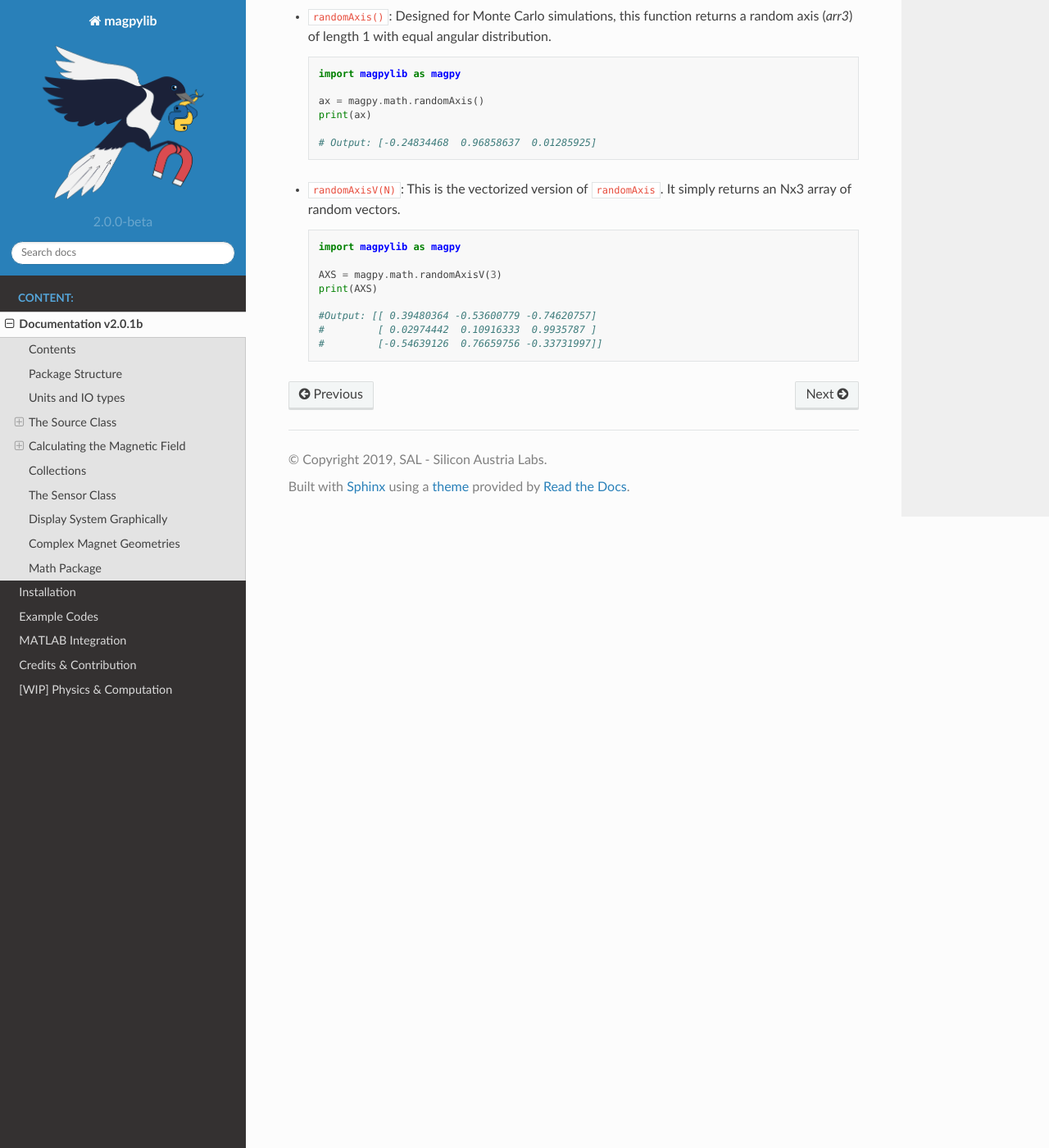
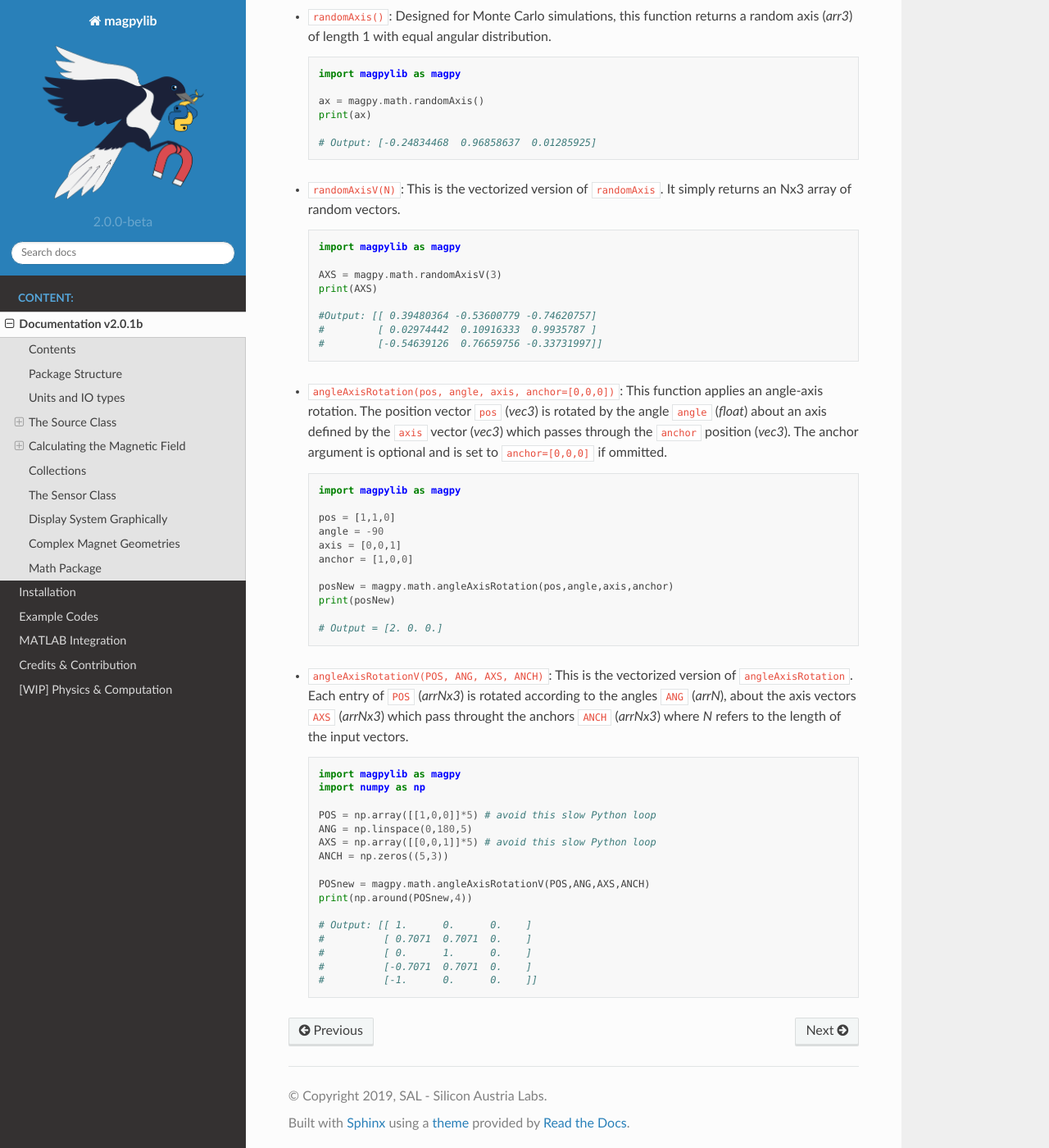
Before and after one commit to magpylib/magpylib, a Sphinx documentation site: the page built from docs/_pages/0_documentation.rst, in a window 1280 px wide and 1400 px high, scrolled down 13814 px. Shown: the whole window at 82% size. Built offline with Sphinx 7.4.7 and the Read the Docs theme 2.0.0, drawn with Linux system fonts in a browser that asks for light colours; formulas are drawn with MathJax 3; pages that are not in the unit, such as notebooks, are missing from menus; the version number is read from the project's files by our own code.

Commit message:
doku angleAxisRotation

```diff
--- a/docs/_pages/0_documentation.rst
+++ b/docs/_pages/0_documentation.rst
@@ -522,3 +522,42 @@ The math package provides several practical functions that relate angle-axis (qu
     #Output: [[ 0.39480364 -0.53600779 -0.74620757]
     #         [ 0.02974442  0.10916333  0.9935787 ]
     #         [-0.54639126  0.76659756 -0.33731997]]
+
+
+* ``angleAxisRotation(pos, angle, axis, anchor=[0,0,0])``: This function applies an angle-axis rotation.  The position vector ``pos`` (*vec3*) is rotated by the angle ``angle`` (*float*) about an axis defined by the ``axis`` vector (*vec3*) which passes through the ``anchor`` position (*vec3*). The anchor argument is optional and is set to ``anchor=[0,0,0]`` if ommitted.
+
+  .. code-block:: python
+
+    import magpylib as magpy
+
+    pos = [1,1,0]
+    angle = -90
+    axis = [0,0,1]
+    anchor = [1,0,0]
+
+    posNew = magpy.math.angleAxisRotation(pos,angle,axis,anchor)
+    print(posNew)
+
+    # Output = [2. 0. 0.]
+
+
+* ``angleAxisRotationV(POS, ANG, AXS, ANCH)``: This is the vectorized version of ``angleAxisRotation``. Each entry of ``POS`` (*arrNx3*) is rotated according to the angles ``ANG`` (*arrN*), about the axis vectors ``AXS`` (*arrNx3*) which pass throught the anchors ``ANCH`` (*arrNx3*) where *N* refers to the length of the input vectors.
+
+  .. code-block:: python
+
+    import magpylib as magpy
+    import numpy as np
+
+    POS = np.array([[1,0,0]]*5) # avoid this slow Python loop
+    ANG = np.linspace(0,180,5)
+    AXS = np.array([[0,0,1]]*5) # avoid this slow Python loop
+    ANCH = np.zeros((5,3))
+
+    POSnew = magpy.math.angleAxisRotationV(POS,ANG,AXS,ANCH)
+    print(np.around(POSnew,4))
+
+    # Output: [[ 1.      0.      0.    ]
+    #          [ 0.7071  0.7071  0.    ]
+    #          [ 0.      1.      0.    ]
+    #          [-0.7071  0.7071  0.    ]
+    #          [-1.      0.      0.    ]]
```
